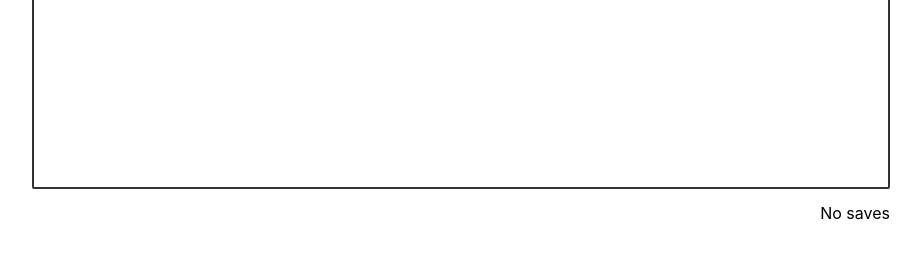
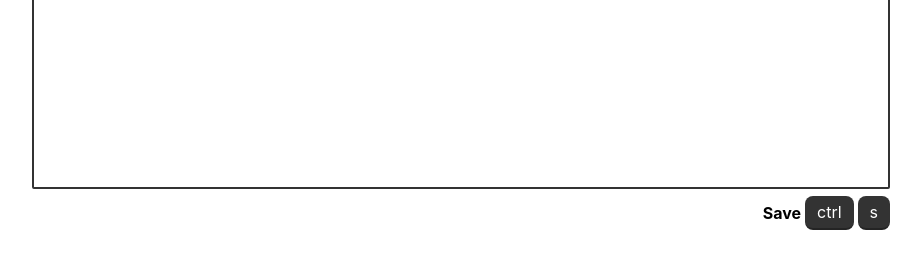
Before and after one commit to SeanMcP/paint-pig, a plain HTML site: page index.html in a window 1280 px wide. Shown: the part 359-628 px from the top of the page, without its empty margins (179-1100 px from the left). Drawn offline with Linux system fonts and the light colour scheme.

Commit message:
fix: clarify save message

```diff
--- a/main.js
+++ b/main.js
@@ -2,6 +2,8 @@
   const activeColor = document.getElementById("active-color");
   const colorMenu = document.getElementById("color-menu");
   const gameEl = document.getElementById("game");
+
+  const IS_MAC = navigator.platform.toUpperCase().indexOf("MAC") >= 0;
 
   const COLORS = {
     r: "4, 100%, 59%",
@@ -246,7 +248,10 @@
   function renderSaves() {
     const data = JSON.parse(localStorage.getItem(saveKey) || "[]");
     if (!data.length) {
-      return (savesContainerEl.textContent = "No saves");
+      savesContainerEl.innerHTML = `<b>Save</b><kbd>${
+        IS_MAC ? "⌘" : "ctrl"
+      }</kbd><kbd>s</kbd>`;
+      return;
     }
     let html = "<b>Saves</b>";
     data.forEach((saveData, i) => {
--- a/styles.css
+++ b/styles.css
@@ -45,7 +45,7 @@ header > * {
   padding: 4px;
 }
 
-.toolbar kbd {
+kbd {
   align-items: center;
   background-color: #151515;
   border-bottom: 2px solid hsla(0, 0%, 0%, 30%);
@@ -53,6 +53,9 @@ header > * {
   color: white;
   display: flex;
   font-family: inherit;
+}
+
+.toolbar kbd {
   height: var(--button-size);
   padding: 0 16px;
 }
@@ -126,3 +129,9 @@ body[data-active-color="p"] [data-color-key="p"],
   justify-content: flex-end;
   padding-top: 4px;
 }
+
+#saves kbd {
+  background-color: #333;
+  height: 2rem;
+  padding: 0 0.75rem;
+}
```
